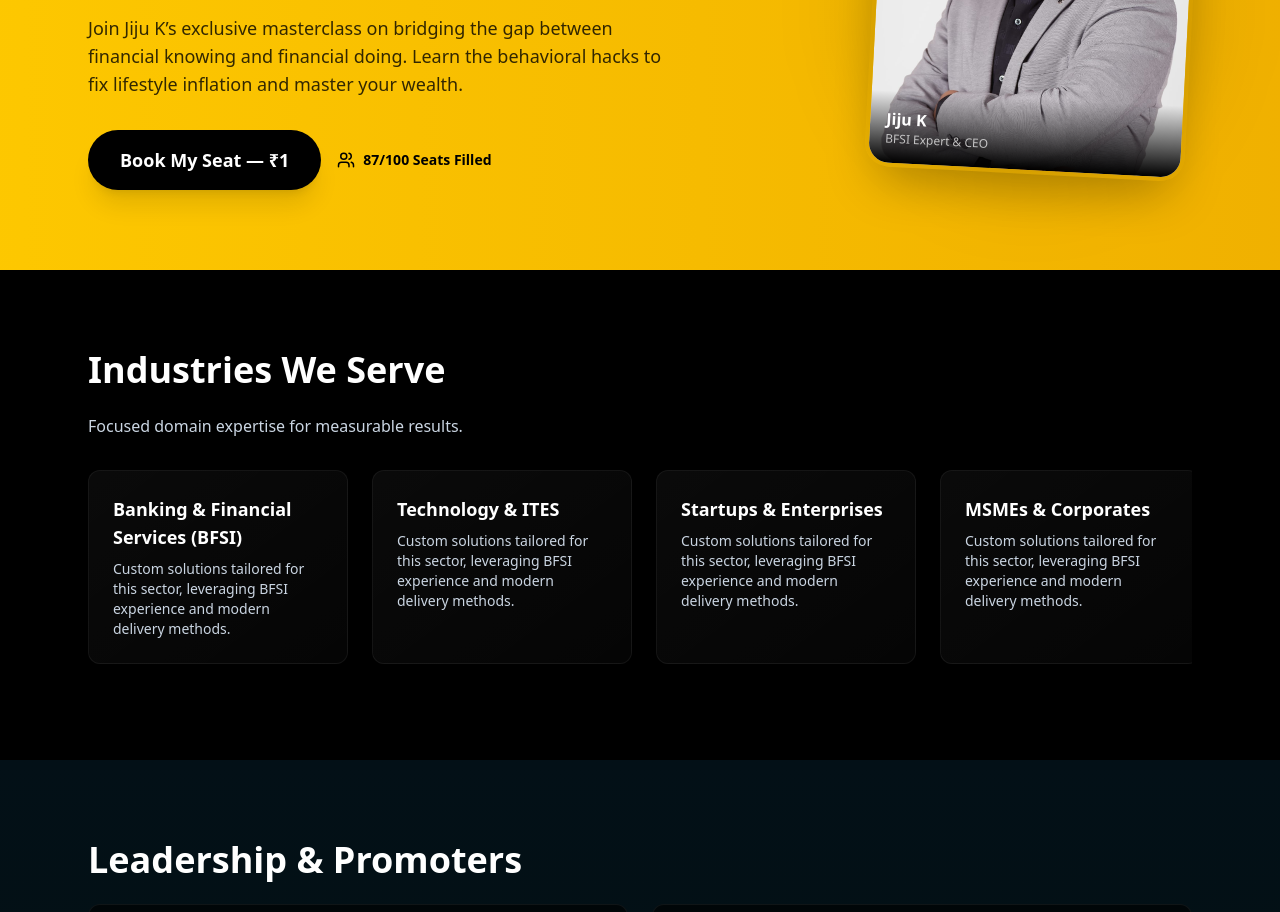
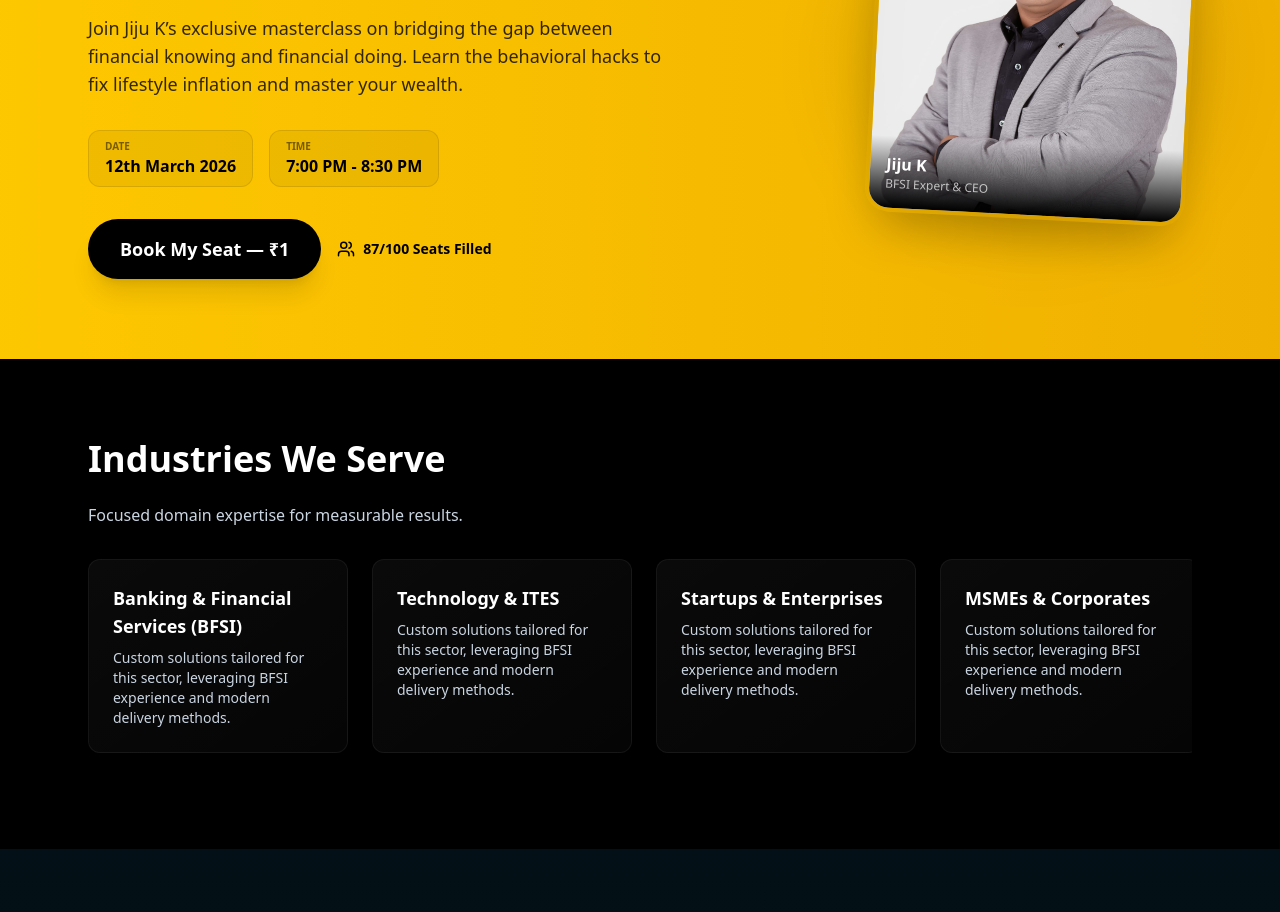
Before and after one commit to deeptha00/bumblebee, a React (Vite) app: page / in a window 1280 px wide. Shown: the part 3080-3992 px from the top of the page. Built offline with nearby package versions, Linux system fonts and the light colour scheme.

Commit message:
Add workshop date (March 12) and time to Home and Workshop pages

```diff
--- a/package.json
+++ b/package.json
@@ -1,7 +1,7 @@
 {
   "name": "bumblebee-site",
   "private": true,
-  "version": "0.0.0",
+  "version": "0.0.1",
   "type": "module",
   "scripts": {
     "dev": "vite",
--- a/src/pages/Home.jsx
+++ b/src/pages/Home.jsx
@@ -460,6 +460,16 @@ function UpcomingWorkshop() {
             <p className="text-lg font-medium mb-8 opacity-80">
               Join Jiju K’s exclusive masterclass on bridging the gap between financial knowing and financial doing. Learn the behavioral hacks to fix lifestyle inflation and master your wealth.
             </p>
+            <div className="flex gap-4 mb-8">
+              <div className="px-4 py-2 rounded-xl bg-black/5 border border-black/10">
+                <div className="text-[10px] uppercase font-bold opacity-50">Date</div>
+                <div className="font-bold">12th March 2026</div>
+              </div>
+              <div className="px-4 py-2 rounded-xl bg-black/5 border border-black/10">
+                <div className="text-[10px] uppercase font-bold opacity-50">Time</div>
+                <div className="font-bold">7:00 PM - 8:30 PM</div>
+              </div>
+            </div>
             <div className="flex flex-wrap gap-4">
               <a
                 href="/#/workshop"
--- a/src/pages/Workshop.jsx
+++ b/src/pages/Workshop.jsx
@@ -151,15 +151,22 @@ function LandingPage({ onStart }) {
                         But something always gets in the way. It's not a lack of discipline—it's a lack of <span className="text-white font-semibold">behavioral design</span>.
                     </motion.p>
 
-                    <motion.div variants={fadeUp} className="flex flex-col sm:flex-row items-center justify-center gap-4">
+                    <motion.div variants={fadeUp} className="flex flex-col sm:flex-row items-center justify-center gap-8">
+                        <div className="flex flex-col items-center sm:items-start gap-2">
+                            <div className="flex items-center gap-2 text-yellow-400 font-bold">
+                                <TrendingUp size={20} />
+                                <span className="text-xl">12th March, 2026</span>
+                            </div>
+                            <div className="text-slate-500 font-medium">7:00 PM — 8:30 PM IST</div>
+                        </div>
+                        <div className="h-px w-20 bg-white/10 hidden sm:block"></div>
                         <button
                             onClick={onStart}
-                            className="w-full sm:w-auto px-8 py-4 rounded-full bg-yellow-400 text-black font-extrabold text-lg flex items-center justify-center gap-2 hover:bg-yellow-300 transition-all transform hover:scale-105"
+                            className="w-full sm:w-auto px-10 py-5 rounded-full bg-yellow-400 text-black font-black text-xl flex items-center justify-center gap-2 hover:bg-yellow-300 transition-all transform hover:scale-105 shadow-2xl shadow-yellow-400/20"
                         >
-                            Join the Workshop
-                            <ArrowRight size={20} />
+                            Reserve My Spot
+                            <ArrowRight size={24} />
                         </button>
-                        <p className="text-slate-500 text-sm">Join Personal Finance: The Untold Story</p>
                     </motion.div>
                 </div>
             </section>
@@ -422,7 +429,10 @@ function RegistrationForm({ formData, setFormData, onSubmit, onBack }) {
                 <div className="p-8 md:p-12">
                     <div className="mb-10">
                         <h2 className="text-3xl font-bold mb-2">Reserve Your Spot</h2>
-                        <p className="text-slate-400">Fill in your details to proceed to payment.</p>
+                        <div className="flex flex-wrap gap-4 mt-4">
+                            <div className="px-3 py-1 rounded-lg bg-white/5 border border-white/10 text-xs font-bold text-yellow-400 uppercase tracking-wider">📅 12th March</div>
+                            <div className="px-3 py-1 rounded-lg bg-white/5 border border-white/10 text-xs font-bold text-slate-400 uppercase tracking-wider">⏰ 7:00 PM - 8:30 PM</div>
+                        </div>
                     </div>
 
                     <form onSubmit={onSubmit} className="space-y-6">
```
